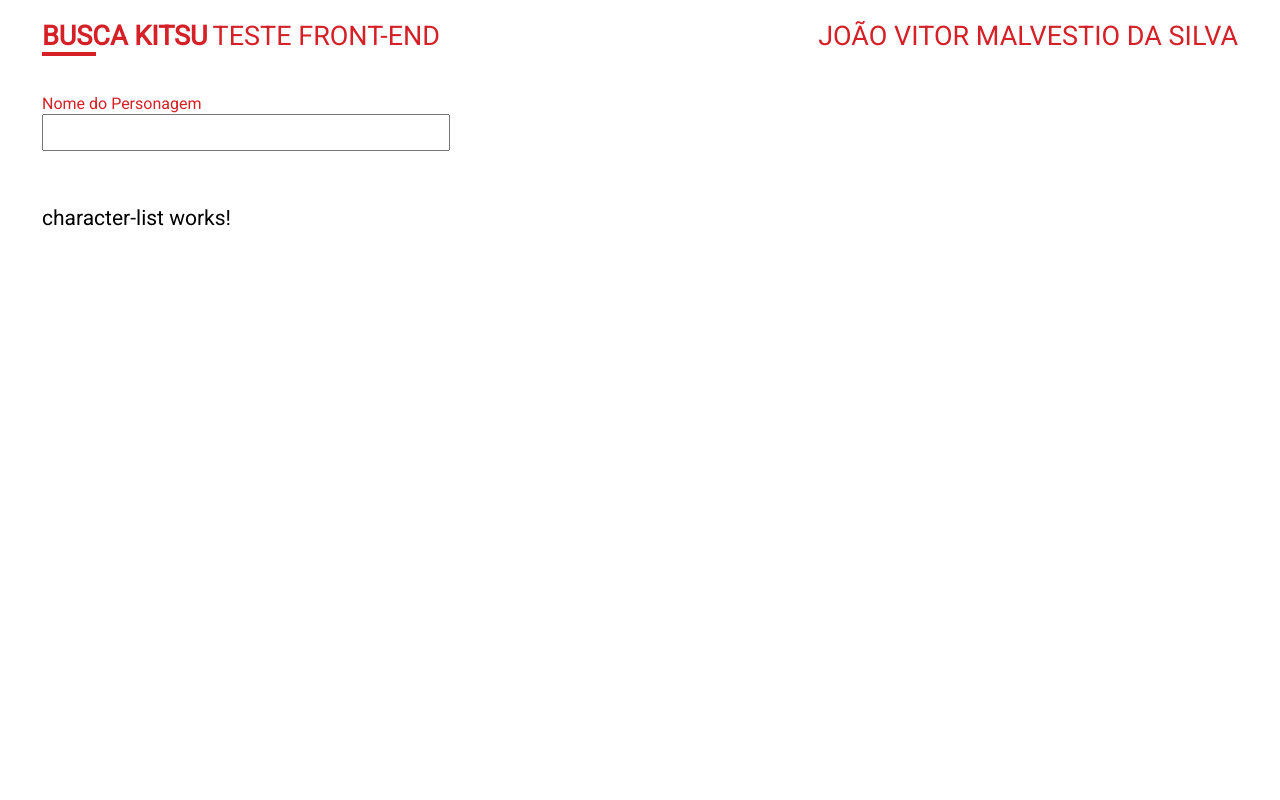
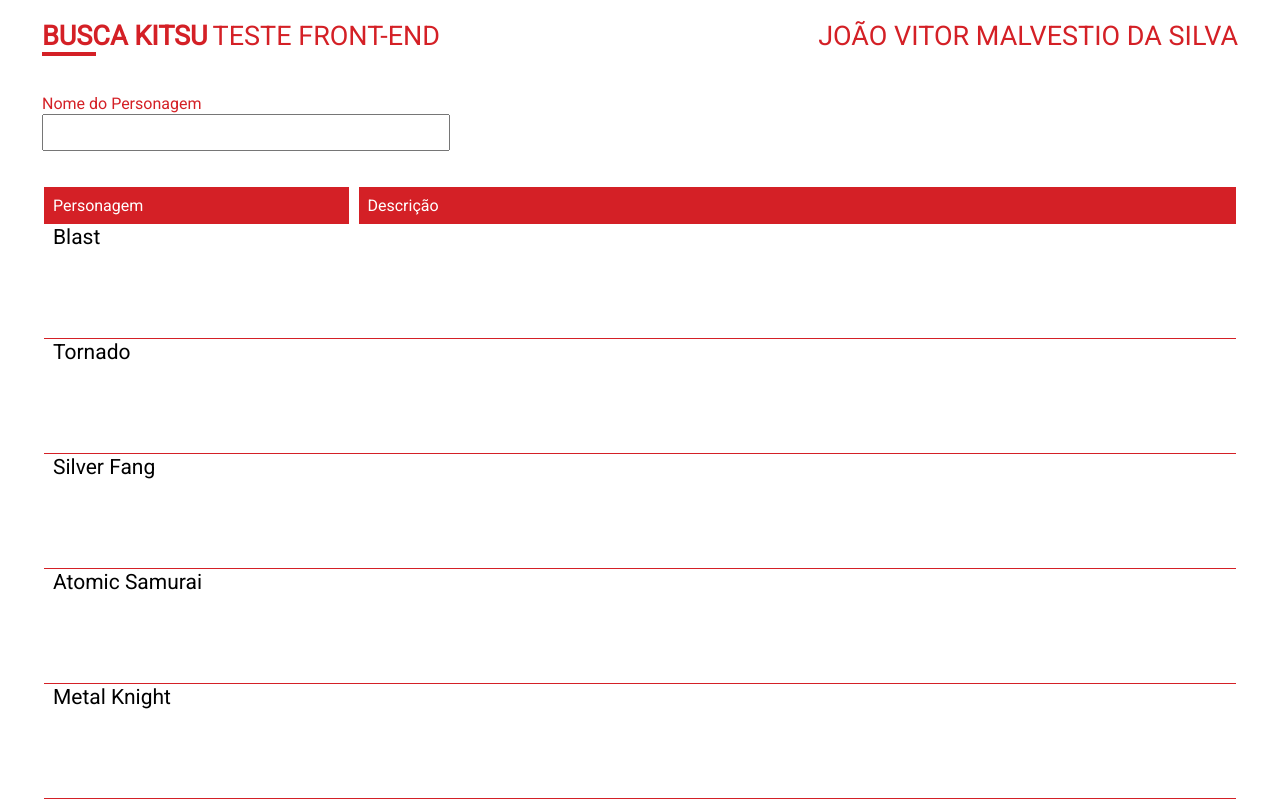
Before and after one commit to JoaoVitorMalvestio/buscaKitsuAngular, an Angular app: page / in a window 1280 px wide. Shown: the top 800 px of the page. Built offline with nearby package versions, Linux system fonts and the light colour scheme.

Commit message:
Iniciado o desenvolvimento da view da lista de personagens

```diff
--- a/src/app/app.module.ts
+++ b/src/app/app.module.ts
@@ -7,6 +7,7 @@ import { TopBarComponent } from './top-bar/top-bar.component';
 import { CharacterSearchComponent } from './character-search/character-search.component';
 import { CharacterListComponent } from './character-list/character-list.component';
 import { CharacterDetailsComponent } from './character-details/character-details.component';
+import { CharacterListPaginationComponent } from './character-list-pagination/character-list-pagination.component';
 
 @NgModule({
    declarations: [
@@ -14,7 +15,8 @@ import { CharacterDetailsComponent } from './character-details/character-details
       TopBarComponent,
       CharacterSearchComponent,
       CharacterListComponent,
-      CharacterDetailsComponent
+      CharacterDetailsComponent,
+      CharacterListPaginationComponent
    ],
    imports: [
       BrowserModule,
--- /dev/null
+++ b/src/app/character-list-pagination/character-list-pagination.component.html
@@ -0,0 +1,3 @@
+<p>
+  character-list-pagination works!
+</p>
--- /dev/null
+++ b/src/app/character-list-pagination/character-list-pagination.component.ts
@@ -0,0 +1,15 @@
+import { Component, OnInit } from '@angular/core';
+
+@Component({
+  selector: 'app-character-list-pagination',
+  templateUrl: './character-list-pagination.component.html',
+  styleUrls: ['./character-list-pagination.component.css']
+})
+export class CharacterListPaginationComponent implements OnInit {
+
+  constructor() { }
+
+  ngOnInit() {
+  }
+
+}
--- a/src/app/character-list/character-list.component.css
+++ b/src/app/character-list/character-list.component.css
@@ -0,0 +1,62 @@
+table {
+    width: 100%;
+}
+
+table tr:first-child {
+    width: 100%;
+    display: flex;
+}
+
+table tr:not(:first-child) {
+    cursor: pointer;
+    border-bottom: 1px solid #D42026;
+    width: 100%;
+    flex-wrap: nowrap;
+    display: flex;
+}
+
+table tr:not(:first-child):hover {
+    background: #fbe9ea;
+}
+
+th {
+    text-align: left;
+}
+
+table th:first-child {
+    width: 25%;
+    color: white;
+    margin-right: 10px;
+    padding: 9px;
+    font-size: 16px;
+    font-weight: 400;
+    font-style: normal;
+    text-align: left;
+    background: #D42026;
+}
+
+table th:last-child {
+    width: 75%;
+    color: white;
+    padding: 9px;
+    font-size: 16px;
+    font-weight: 400;
+    font-style: normal;
+    text-align: left;
+    background: #D42026;
+}
+
+table td:first-child{
+    width: 25%;
+    flex-wrap: nowrap;
+    padding-left: 9px;
+    height: 112px;
+    text-align: left;
+}
+
+table td:last-child{
+    width: 75%;
+    padding: 20px;
+    padding-left: 34px;
+    text-align: left;
+}
--- a/src/app/character-list/character-list.component.html
+++ b/src/app/character-list/character-list.component.html
@@ -1,3 +1,15 @@
-<p>
-  character-list works!
-</p>
+<table>
+  <tr>
+    <th>
+      Personagem
+    </th>
+    <th>
+      Descrição
+    </th>
+  </tr>
+  <tr *ngFor="let character of characters">
+    <td>{{character.name}}</td>
+    <td>{{character.description}}</td>
+  </tr>
+</table>
+<app-character-list-pagination></app-character-list-pagination>
--- a/src/app/character-list/character-list.component.ts
+++ b/src/app/character-list/character-list.component.ts
@@ -1,3 +1,5 @@
+import { Character } from './../character';
+import { CHARACTERS } from './../mock-characters';
 import { Component, OnInit } from '@angular/core';
 
 @Component({
@@ -6,6 +8,7 @@ import { Component, OnInit } from '@angular/core';
   styleUrls: ['./character-list.component.css']
 })
 export class CharacterListComponent implements OnInit {
+  characters = CHARACTERS;
 
   constructor() { }
 
--- a/src/app/character-search/character-search.component.ts
+++ b/src/app/character-search/character-search.component.ts
@@ -1,4 +1,13 @@
 import { Component, OnInit } from '@angular/core';
+
+import { Observable, Subject } from 'rxjs';
+
+import {
+   debounceTime, distinctUntilChanged, switchMap
+ } from 'rxjs/operators';
+
+import { Character } from './../character';
+import { CharacterService } from '../character.service';
 
 @Component({
   selector: 'app-character-search',
@@ -6,10 +15,25 @@ import { Component, OnInit } from '@angular/core';
   styleUrls: ['./character-search.component.css']
 })
 export class CharacterSearchComponent implements OnInit {
+  characters$: Observable<Character[]>;
+  private searchTerms = new Subject<string>();
 
-  constructor() { }
+  constructor(private characterService: CharacterService) { }
 
-  ngOnInit() {
+  search(term: string): void {
+    this.searchTerms.next(term);
   }
 
+  ngOnInit(): void {
+    /*this.characters$ = this.searchTerms.pipe(
+      // wait 300ms after each keystroke before considering the term
+      debounceTime(300),
+
+      // ignore new term if same as previous term
+      distinctUntilChanged(),
+
+      // switch to new search observable each time the term changes
+      switchMap((term: string) => this.characterService.getCharacters(term,0)),
+    );*/
+  }
 }
--- /dev/null
+++ b/src/app/character.service.ts
@@ -0,0 +1,17 @@
+import { Injectable } from '@angular/core';
+
+import { Character } from './character';
+import { Observable, of } from 'rxjs';
+
+@Injectable({
+  providedIn: 'root'
+})
+export class CharacterService {
+
+constructor() { }
+
+getCharacters(): void /*Observable<Character[]>*/ {
+  // return this.http.get<Character[]>(this.charactersUrl)
+}
+
+}
--- /dev/null
+++ b/src/app/mock-characters.ts
@@ -0,0 +1,14 @@
+import { Character } from './character';
+
+export const CHARACTERS: Character[] = [
+  { id: 11, name: 'Blast', img: '', description: '' },
+  { id: 12, name: 'Tornado', img: '', description: ''  },
+  { id: 13, name: 'Silver Fang', img: '', description: ''  },
+  { id: 14, name: 'Atomic Samurai', img: '', description: ''  },
+  { id: 15, name: 'Metal Knight', img: '', description: ''  },
+  { id: 16, name: 'Test', img: '', description: ''  },
+  { id: 17, name: 'King', img: '', description: ''  },
+  { id: 18, name: 'Dr IQ', img: '', description: ''  },
+  { id: 19, name: 'Magma', img: '', description: ''  },
+  { id: 20, name: 'Tornado', img: '', description: ''  }
+];
--- a/src/styles.css
+++ b/src/styles.css
@@ -8,6 +8,7 @@
 body {
     margin: 0px;
     padding: 20px 42px 0px 42px;
+    border-bottom: 12px solid #D42026;
 }
 
 h1, h4 {
```
Also changed, not shown: src/app/character-list-pagination/character-list-pagination.component.css (added), 2 other files (tests, documents, lock files or other folders).
